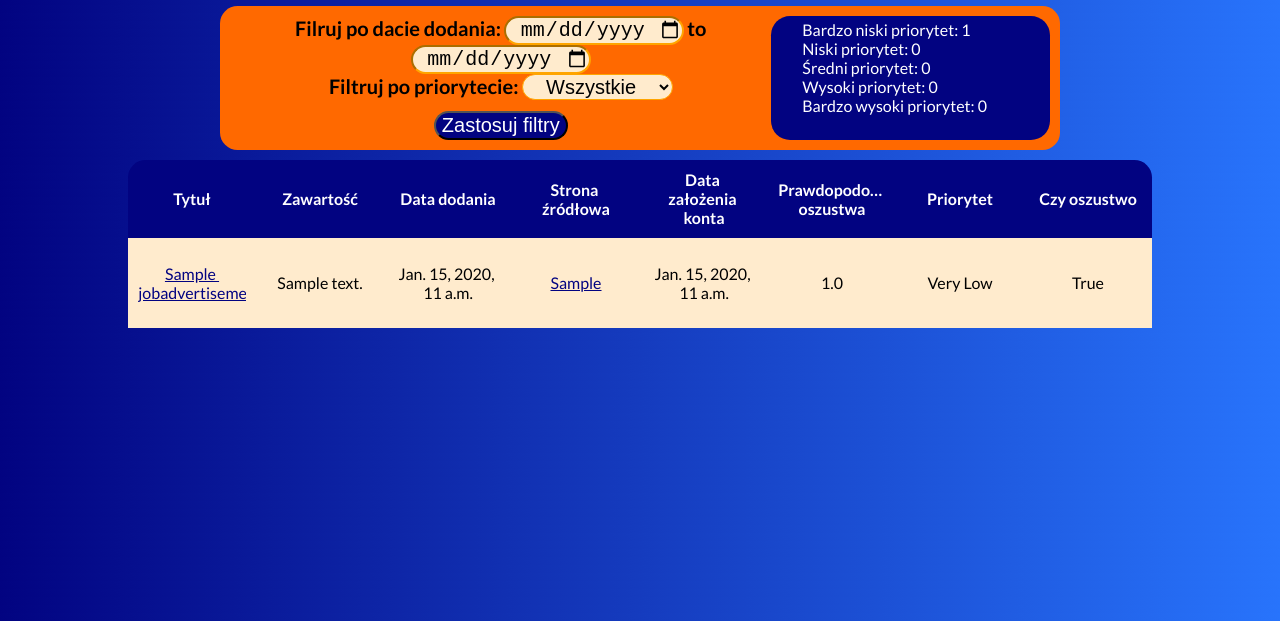
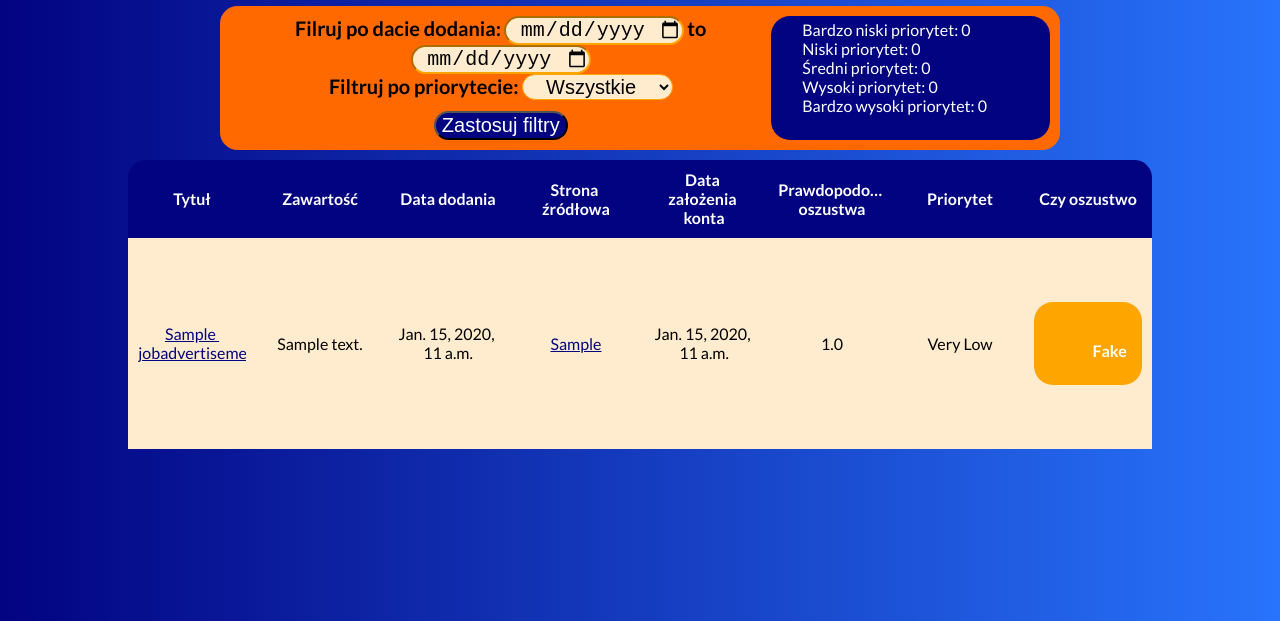
Before and after one commit to galkowskim/Supervision2023, a Django app: page /analyzer/ in a window 1280 px wide. Shown: the part 179-800 px from the top of the page. Run offline with Django 4.2, Linux system fonts and the light colour scheme; the first user in the database is signed in; tables that the repository leaves empty hold one stand-in row (Sample ...).

Commit message:
add chaging status

```diff
--- a/backend/job_analyzer/static/job_analyzer/jobs.css
+++ b/backend/job_analyzer/static/job_analyzer/jobs.css
@@ -124,6 +124,22 @@ h1 {
     flex: 2;
 }
 
+.fake-status {
+    background-color: orange;
+    padding: 0.1rem;
+    border-radius: 1.2em;
+    text-align: center;
+}
+
+.fake-status > span {
+    font-size: 2vh;
+    font-weight: bold;
+    color: white;
+    text-align: center;
+    width: 80%;
+    margin: auto;
+}
+
 .statistics {
     flex: 1;
     background-color: #020381;
--- a/backend/job_analyzer/templates/job_analyzer/main.html
+++ b/backend/job_analyzer/templates/job_analyzer/main.html
@@ -6,7 +6,6 @@
   rel="stylesheet"
 />
 <link rel="stylesheet" href="{% static 'job_analyzer/jobs.css' %}" />
-
 <div id="title_div"><h1>Ogłoszenia</h1></div>
 <div id="filters">
   <form method="GET" action="">
@@ -59,7 +58,16 @@
         <div class="col_div"><p>{{ job.date_of_account_creation }}</p></div>
         <div class="col_div"><p>{{ job.fake_probability }}</p></div>
         <div class="col_div"><p>{{ job.get_priority_level_display }}</p></div>
-        <div class="col_div"><p>{{ job.is_fake }}</p></div>
+        {% comment %} <div class="col_div"><p>{{ job.is_fake }}</p></div> {% endcomment %}
+        <div class="col_div">
+          <p class="fake-status" data-job-id="{{ job.id }}" data-is-fake="{{ job.is_fake }}">
+            {% if job.is_fake == True %}
+              <span class="fake-label">Fake</span>
+            {% elif job.is_fake == False %}
+              <span class="fake-label">Real</span>
+            {% endif %}
+          </p>
+        </div>
     </div>
   {% empty %}
   <div class="row_div">
@@ -67,4 +75,39 @@
   </div>
   {% endfor %}
 </div>
+<script src="https://code.jquery.com/jquery-3.6.0.min.js"></script>
+<script>
+$(document).ready(function() {
+  $('.fake-status').click(function() {
+    var jobId = $(this).data('job-id');
+    var isFake = $(this).data('is-fake');
+    var newFakeStatus = !isFake; // Toggle the fake status
+
+    $.ajax({
+      url: 'update_fake_status/',
+      type: 'POST',
+      data: {
+        job_id: jobId,
+        is_fake: newFakeStatus
+      },
+      success: function() {
+        // Update the UI with the new fake status
+        if (newFakeStatus) {
+          $(this).data('is-fake', True);
+          $(this).find('.fake-label').text('Fake');
+        } else {
+          $(this).data('is-fake', False);
+          $(this).find('.fake-label').text('Real');
+        }
+        location.reload();
+      },
+      error: function(xhr, textStatus, errorThrown) {
+        // Handle the error gracefully
+        console.log('Error:', errorThrown);
+      }
+    });
+  });
+});
+</script>
+
 {% endblock content %}
--- a/backend/job_analyzer/urls.py
+++ b/backend/job_analyzer/urls.py
@@ -1,9 +1,10 @@
 from django.urls import path
 
-from .views import MainPageJobAdvertisementList, details, dashboard
+from .views import MainPageJobAdvertisementList, details, update_fake_status, dashboard
 
 urlpatterns = [
     path('', MainPageJobAdvertisementList.as_view(), name='main'),
     path('advertisement/<int:pk>/', details, name='advertisement'),
     path('dashboard/', dashboard, name='dashboard'),
+    path('update_fake_status/', update_fake_status, name='update_fake_status')
 ]
--- a/backend/job_analyzer/views.py
+++ b/backend/job_analyzer/views.py
@@ -15,6 +15,8 @@ from django.http.response import HttpResponse
 from django.shortcuts import render
 from django.views import View
 from .utils import show_wordcloud
+from django.http import JsonResponse
+from django.views.decorators.csrf import csrf_exempt
 
 
 class MainPageJobAdvertisementList(LoginRequiredMixin, ListView):
@@ -44,10 +46,8 @@ class MainPageJobAdvertisementList(LoginRequiredMixin, ListView):
                 priority_level=priority_level)
 
         context['job_advertisements'] = job_advertisements
-
-        print(job_advertisements[0].priority_level)
-        context['jobs_very_low'] = job_advertisements.filter(priority_level=1).count()
-        context['jobs_low'] = job_advertisements.filter(priority_level=2).count()
+        context['jobs_very_low'] = job_advertisements.filter(priority_level='Very Low').count()
+        context['jobs_low'] = job_advertisements.filter(priority_level='Low').count()
         context['jobs_medium'] = job_advertisements.filter(priority_level=3).count()
         context['jobs_high'] = job_advertisements.filter(priority_level=4).count()
         context['jobs_very_high'] = job_advertisements.filter(priority_level=5).count()
@@ -64,6 +64,42 @@ def details(request, pk):
     return render(request, 'job_analyzer/advertisement.html', context)
 
 
+@csrf_exempt
+def update_fake_status(request: HttpRequest):
+    if request.method == 'POST' and request.headers.get('x-requested-with') == 'XMLHttpRequest':
+        job_id = request.POST.get('job_id')
+        is_fake_str = request.POST.get('is_fake')
+
+        # Convert is_fake_str to a boolean value
+        print(is_fake_str)
+        print(is_fake_str.lower())
+        print(is_fake_str.lower() == 'false')
+        if is_fake_str.lower() == 'false':
+            new_is_fake = True
+            print('here')
+        elif is_fake_str.lower() == 'true':
+            new_is_fake = False
+            print('here2')
+        # Retrieve the job advertisement
+        try:
+            job = JobAdvertisement.objects.get(id=job_id)
+        except JobAdvertisement.DoesNotExist:
+            return JsonResponse({'status': 'error', 'message': 'Job advertisement not found'})
+
+        # Update the fake status
+        job.is_fake = new_is_fake
+        print('przed savem: ', new_is_fake)
+        print(JobAdvertisement.objects.get(id=job_id).is_fake)
+        job.save()
+        print('po')
+        print(JobAdvertisement.objects.get(id=job_id).is_fake)
+        print('\n\n')
+
+        return JsonResponse({'status': 'success'})
+
+    return JsonResponse({'status': 'error', 'message': 'Invalid request'})
+
+
 def dashboard(request):
     jobs = JobAdvertisement.objects.all()
     context = {'n_jobs': len(jobs)}
```
